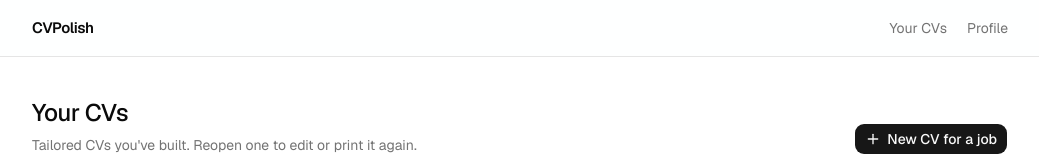
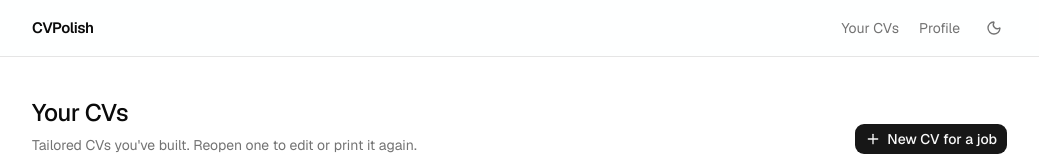
Before and after one commit to B00ZI/CVpolish, a Next.js app in the folder frontend/: page / in a window 1280 px wide. Shown: the top 160 px of the page, without its empty margins (120-1159 px from the left). Built offline with nearby package versions, Linux system fonts and the light colour scheme.

Commit message:
Add dark mode: theme toggle, no-flash script, dark variants

```diff
--- a/frontend/app/globals.css
+++ b/frontend/app/globals.css
@@ -49,6 +49,7 @@
 }
 
 :root {
+  color-scheme: light;
   --background: oklch(1 0 0);
   --foreground: oklch(0.145 0 0);
   --card: oklch(1 0 0);
@@ -84,6 +85,7 @@
 }
 
 .dark {
+  color-scheme: dark;
   --background: oklch(0.145 0 0);
   --foreground: oklch(0.985 0 0);
   --card: oklch(0.205 0 0);
--- a/frontend/app/home.tsx
+++ b/frontend/app/home.tsx
@@ -15,6 +15,7 @@
 import { cn } from "@/lib/utils";
 import type { Job, MasterProfile } from "@/lib/types";
 import { profileCompleteness } from "@/lib/completeness";
+import { ThemeToggle } from "@/components/theme-toggle";
 import { loadProfile } from "@/lib/profile-store";
 import { loadJobs } from "@/lib/jobs-store";
 import { mockJobs, mockProfile } from "@/mock";
@@ -69,6 +70,7 @@
             >
               Profile
             </Link>
+            <ThemeToggle />
           </nav>
         </div>
       </header>
--- a/frontend/app/jobs/new/new-job.tsx
+++ b/frontend/app/jobs/new/new-job.tsx
@@ -11,6 +11,7 @@
 import { loadProfile } from "@/lib/profile-store";
 import { upsertJob } from "@/lib/jobs-store";
 import { mockAnalyze, withDelay } from "@/mock";
+import { ThemeToggle } from "@/components/theme-toggle";
 
 export function NewJob() {
   const router = useRouter();
@@ -47,7 +48,7 @@
     <div className="min-h-screen">
       {/* Top bar */}
       <header className="sticky top-0 z-40 border-b border-border bg-background/90 backdrop-blur">
-        <div className="mx-auto flex h-14 max-w-3xl items-center px-6">
+        <div className="mx-auto flex h-14 max-w-3xl items-center justify-between px-6">
           <Link
             href="/"
             className="flex items-center gap-1.5 text-sm text-muted-foreground transition-colors hover:text-foreground"
@@ -55,6 +56,7 @@
             <ArrowLeft className="h-3.5 w-3.5" />
             Your CVs
           </Link>
+          <ThemeToggle />
         </div>
       </header>
 
--- a/frontend/app/layout.tsx
+++ b/frontend/app/layout.tsx
@@ -24,8 +24,19 @@
     <html
       lang="en"
       className={`${geistSans.variable} ${geistMono.variable} h-full antialiased`}
+      // theme script may add .dark before hydration — expected mismatch
+      suppressHydrationWarning
     >
       <body className="min-h-full flex flex-col">
+        {/* Apply saved theme before paint (no flash). Plain inline script at
+            the top of <body> keeps server/client trees identical.
+            Keep in sync with components/theme-toggle.tsx */}
+        <script
+          dangerouslySetInnerHTML={{
+            __html:
+              '(function(){try{var t=localStorage.getItem("cvpolish.theme");var d=t?t==="dark":window.matchMedia("(prefers-color-scheme: dark)").matches;if(d)document.documentElement.classList.add("dark")}catch(e){}})()',
+          }}
+        />
         {children}
         <Toaster position="top-center" />
       </body>
--- a/frontend/app/profile/profile-editor.tsx
+++ b/frontend/app/profile/profile-editor.tsx
@@ -9,6 +9,7 @@
 import type { MasterProfile } from "@/lib/types";
 import { profileCompleteness } from "@/lib/completeness";
 import { clearProfile, loadProfile, saveProfile } from "@/lib/profile-store";
+import { ThemeToggle } from "@/components/theme-toggle";
 import { mockProfile, withDelay } from "@/mock";
 import {
   CertificationsSection,
@@ -135,6 +136,7 @@
             <Button variant="ghost" size="sm" className="text-xs" onClick={reset}>
               Reset data
             </Button>
+            <ThemeToggle />
           </div>
         </div>
       </header>
--- /dev/null
+++ b/frontend/components/theme-toggle.tsx
@@ -0,0 +1,52 @@
+"use client";
+
+import { useEffect, useState } from "react";
+import { Moon, Sun } from "lucide-react";
+import { cn } from "@/lib/utils";
+
+type Theme = "light" | "dark";
+
+function currentTheme(): Theme {
+  return document.documentElement.classList.contains("dark") ? "dark" : "light";
+}
+
+/** Toggle between light/dark. The layout script applies the saved theme
+ *  before first paint, so this just flips the class + localStorage. */
+export function ThemeToggle({ className }: { className?: string }) {
+  const [theme, setTheme] = useState<Theme>("light");
+
+  useEffect(() => {
+    setTheme(currentTheme());
+  }, []);
+
+  function toggle() {
+    const next: Theme = theme === "dark" ? "light" : "dark";
+    document.documentElement.classList.toggle("dark", next === "dark");
+    try {
+      localStorage.setItem("cvpolish.theme", next);
+    } catch {
+      // storage blocked -> theme still works for this page
+    }
+    setTheme(next);
+  }
+
+  return (
+    <button
+      type="button"
+      onClick={toggle}
+      aria-label={
+        theme === "dark" ? "Switch to light mode" : "Switch to dark mode"
+      }
+      className={cn(
+        "rounded-md p-1.5 text-muted-foreground transition-colors hover:bg-muted hover:text-foreground",
+        className,
+      )}
+    >
+      {theme === "dark" ? (
+        <Sun className="h-4 w-4" />
+      ) : (
+        <Moon className="h-4 w-4" />
+      )}
+    </button>
+  );
+}
```
